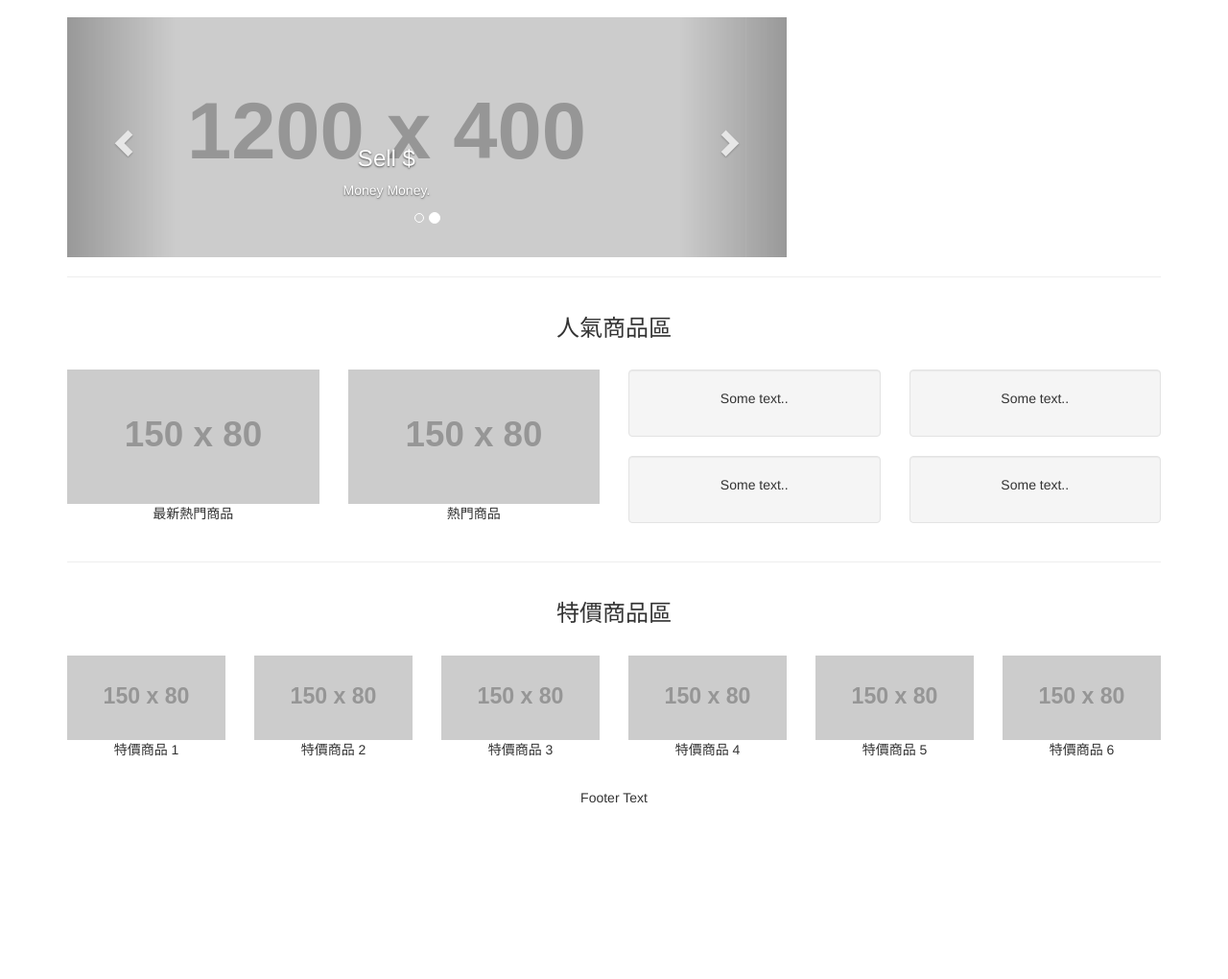
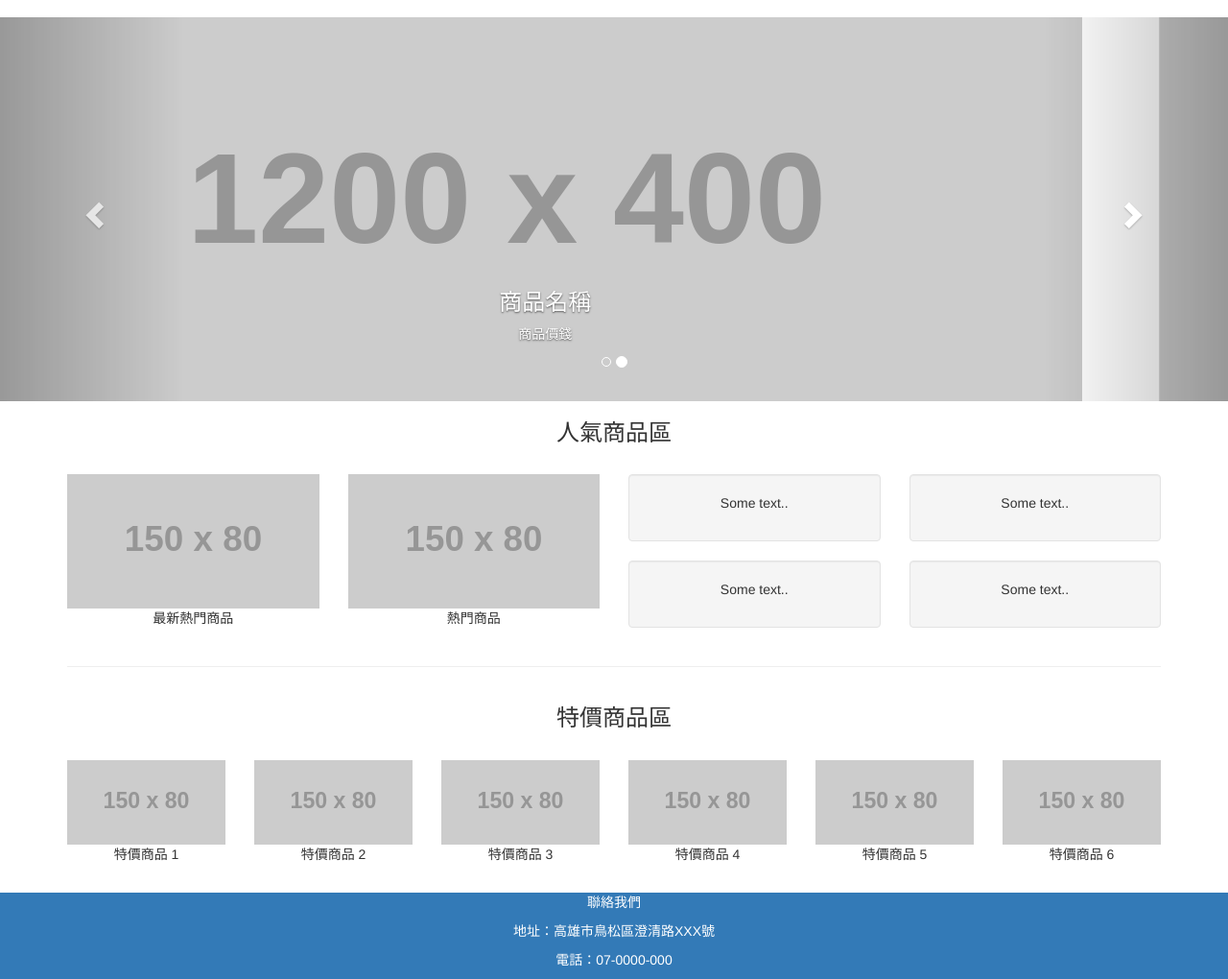
Before and after one commit to feng860912/3C-wed, a plain HTML site: page index.html in a window 1280 px wide. Shown: the part 54-1074 px from the top of the page at 96% size. Before the commit the page ends 905 px from the top, so only its background shows below. Drawn offline with nearby package versions, Linux system fonts and the light colour scheme; placeholder pictures from the web are drawn by us.

Commit message:
更新樣式

```diff
--- a/index.html
+++ b/index.html
@@ -34,36 +34,32 @@
     </div>
   </div>
 </nav>
-
-<div class="container">
-<div class="row">
-  <div class="col-sm-8">
+<!--輪播區開始-->
 <div id="myCarousel" class="carousel slide" data-ride="carousel">
+  <!-- 輪播列表開始 -->
   <ol class="carousel-indicators">
     <li data-target="#myCarousel" data-slide-to="0" class="active"></li>
     <li data-target="#myCarousel" data-slide-to="1"></li>
   </ol>
-
-    <!-- Wrapper for slides -->
+  <!-- 輪播包裝開始 -->
   <div class="carousel-inner" role="listbox">
     <div class="item active">
       <img src="https://placehold.it/1200x400?text=IMAGE" alt="Image">
       <div class="carousel-caption">
-          <h3>Sell $</h3>
-          <p>Money Money.</p>
+        <h3>商品名稱</h3>
+        <p>商品價錢</p>
       </div>
     </div>
-
     <div class="item">
       <img src="https://placehold.it/1200x400?text=Another Image Maybe" alt="Image">
       <div class="carousel-caption">
-          <h3>More Sell $</h3>
-          <p>Lorem ipsum...</p>
+        <h3>熱銷活動</h3>
+        <p>人氣商品</p>
       </div>
     </div>
   </div>
-
-      <!-- Left and right controls -->
+  <!-- 輪播包裝結束 -->
+  <!-- 左右控制開始 -->
   <a class="left carousel-control" href="#myCarousel" role="button" data-slide="prev">
     <span class="glyphicon glyphicon-chevron-left" aria-hidden="true"></span>
     <span class="sr-only">Previous</span>
@@ -72,12 +68,9 @@
     <span class="glyphicon glyphicon-chevron-right" aria-hidden="true"></span>
     <span class="sr-only">Next</span>
   </a>
+    <!--左右控制結束-->
 </div>
-  </div>
-</div>
-<hr>
-</div>
-
+  <!--輪播區塊結束-->
 <div class="container text-center">
   <h3>人氣商品區</h3>
   <br>
@@ -141,9 +134,13 @@
   </div>
 </div><br>
 
-<footer class="container-fluid text-center">
-  <p>Footer Text</p>
+<footer class="container-fluid text-center bg-primary text-white">
+  <p>聯絡我們</p> <!--要加底色-->
+  <p>地址：高雄市鳥松區澄清路XXX號</p>
+  <p>電話：07-0000-000</p>
 </footer>
+
+
 
 </body>
 </html>
```
Lines whose indentation alone changed are shown as unchanged.
